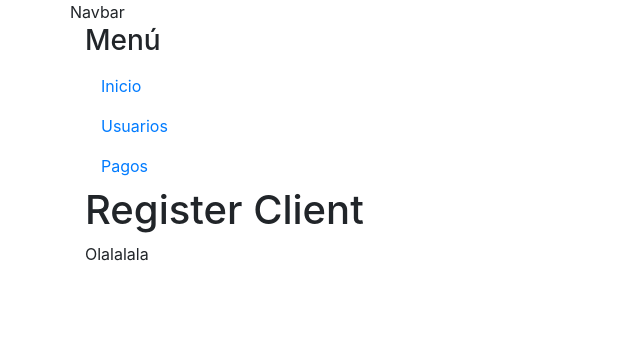
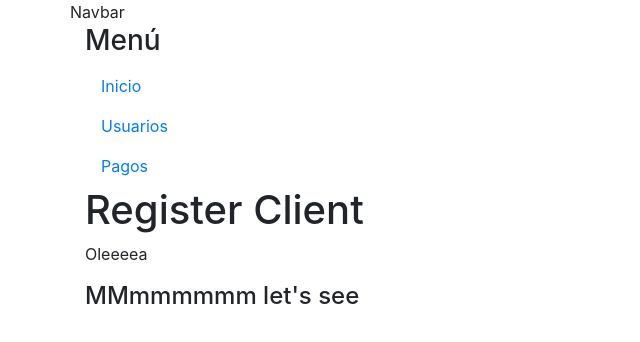
Before and after one commit to juanvaes/horus, a React (Create React App) app in the folder horus/client/: page /client in a window 1280 px wide. Shown: the top 342 px of the page, without its empty margins (0-640 px from the left). Built offline with nearby package versions, Linux system fonts and the light colour scheme.

Commit message:
Testing PR on GH

```diff
--- a/horus/client/src/components/clients/ClientRegister.js
+++ b/horus/client/src/components/clients/ClientRegister.js
@@ -5,7 +5,8 @@ class ClientRegister extends React.Component{
         return(
             <div>
                 <h1>Register Client</h1>
-                <p>Olalalala</p>
+                <p>Oleeeea</p>
+                <h4>MMmmmmmm let's see</h4>
             </div>
         )
     }
```
